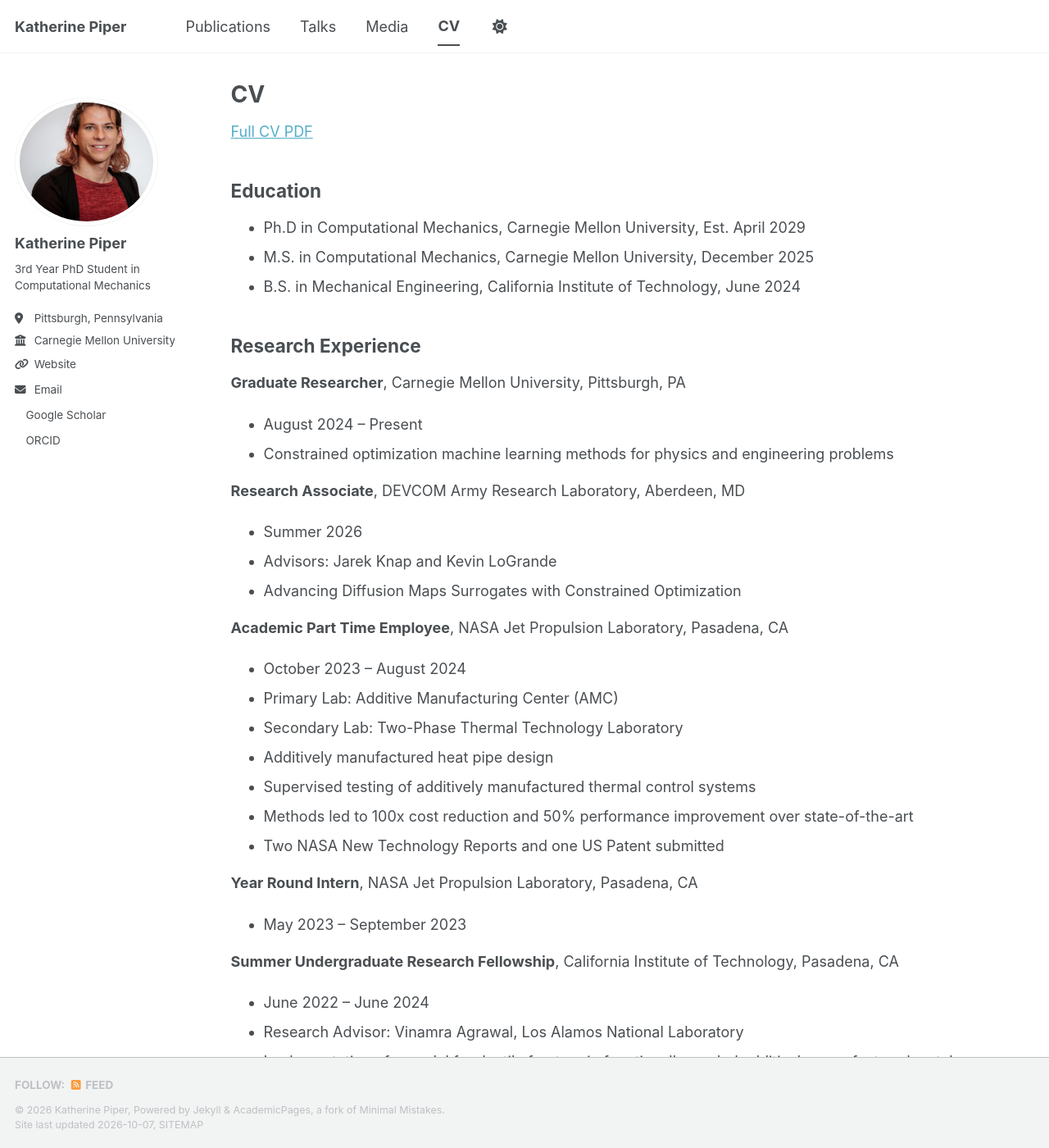
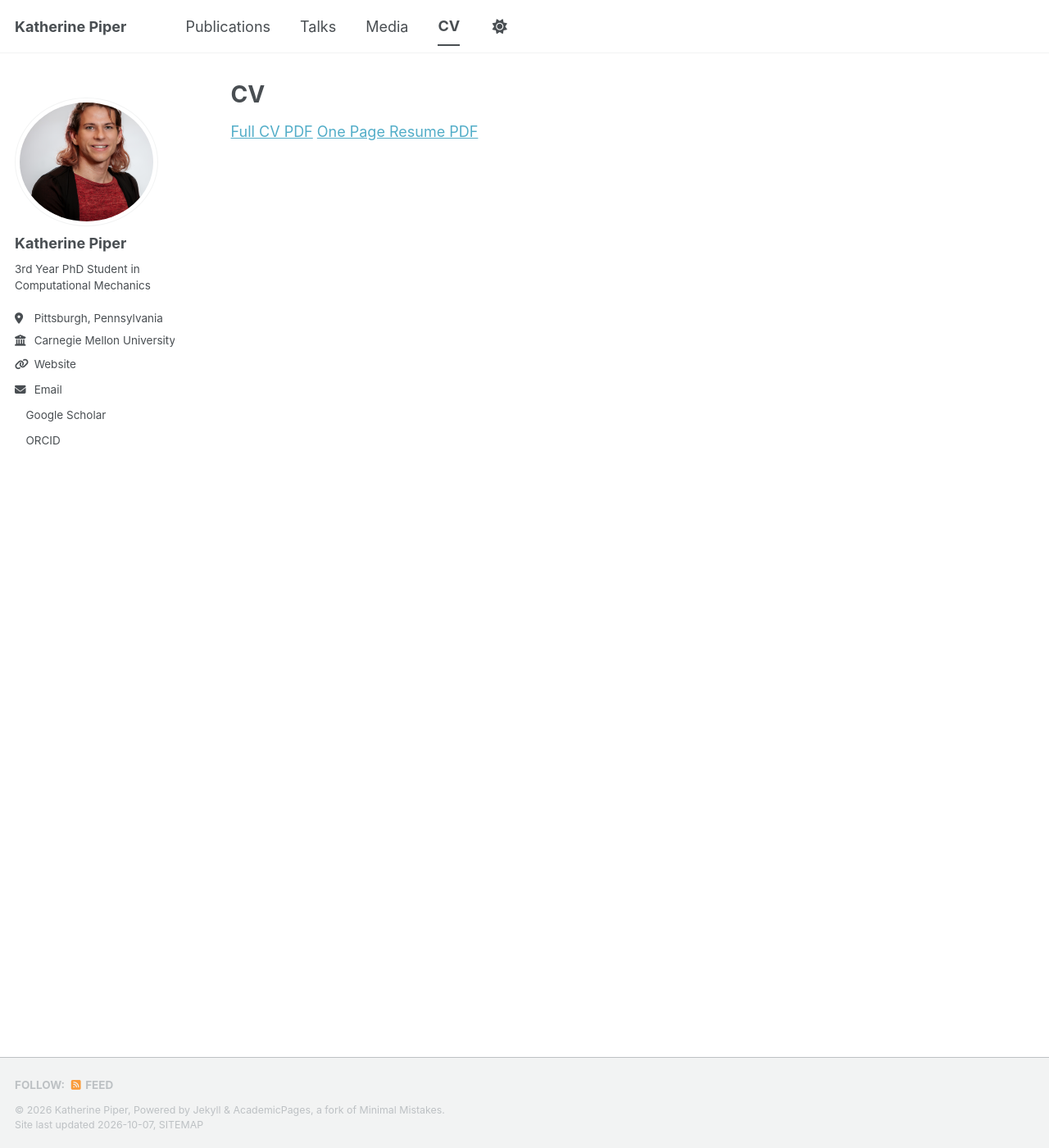
Before and after one commit to kbpiperphd/kbpiperphd.github.io, a Jekyll site: the page built from _pages/cv.md, in a window 1280 px wide and 1400 px high. Shown: the whole window at 82% size. Built offline with Jekyll 4.4.1, drawn with Linux system fonts in a browser that asks for light colours; a style sheet for code colours, icons or effects is not loaded; a file with an impossible date is left out; some of the changed text lies outside the part shown.

Commit message:
Update cv.md

```diff
--- a/_pages/cv.md
+++ b/_pages/cv.md
@@ -11,45 +11,4 @@ redirect_from:
 {% include base_path %}
 
 [Full CV PDF](http://kbpiperphd.github.io/files/K_Piper_CV-6.pdf)
-## Education
-
-- Ph.D in Computational Mechanics, Carnegie Mellon University, Est. April 2029
-- M.S. in Computational Mechanics, Carnegie Mellon University, December 2025
-- B.S. in Mechanical Engineering, California Institute of Technology, June 2024
-
-## Research Experience
-
-**Graduate Researcher**, Carnegie Mellon University, Pittsburgh, PA
-- August 2024 – Present
-- Constrained optimization machine learning methods for physics and engineering problems
-
-**Research Associate**, DEVCOM Army Research Laboratory, Aberdeen, MD
-- Summer 2026
-- Advisors: Jarek Knap and Kevin LoGrande
-- Advancing Diffusion Maps Surrogates with Constrained Optimization
-
-**Academic Part Time Employee**, NASA Jet Propulsion Laboratory, Pasadena, CA
-- October 2023 – August 2024
-- Primary Lab: Additive Manufacturing Center (AMC)
-- Secondary Lab: Two-Phase Thermal Technology Laboratory
-- Additively manufactured heat pipe design
-- Supervised testing of additively manufactured thermal control systems
-- Methods led to 100x cost reduction and 50% performance improvement over state-of-the-art
-- Two NASA New Technology Reports and one US Patent submitted
-
-**Year Round Intern**, NASA Jet Propulsion Laboratory, Pasadena, CA
-- May 2023 – September 2023
-
-**Summer Undergraduate Research Fellowship**, California Institute of Technology, Pasadena, CA
-- June 2022 – June 2024
-- Research Advisor: Vinamra Agrawal, Los Alamos National Laboratory
-- Implementation of a model for ductile fracture in functionally graded additively manufactured metals
-
-## Awards
-
-- Grand Prize: Sustainable Impact Award, Gresham Smith Innovation Hackathon — March 2026
-- Graduate Fellowship, Carnegie Mellon University College of Engineering — May 2024
-
-## Research Grants
-
-- ACCESS – EXPLORE, National Science Foundation — September 2024 – Present
+[One Page Resume PDF](http://kbpiperphd.github.io/files/K_Piper_Resume-2.pdf)
```
